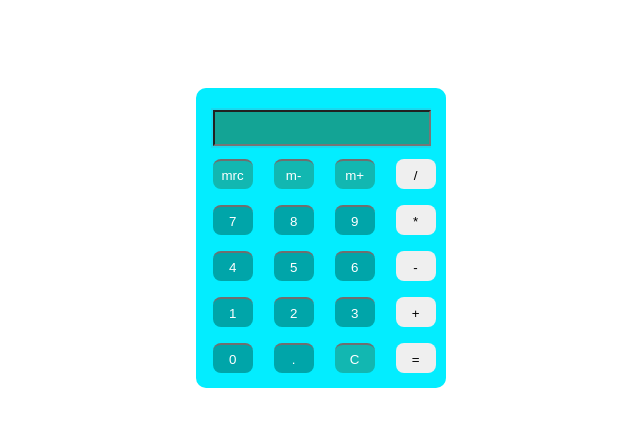
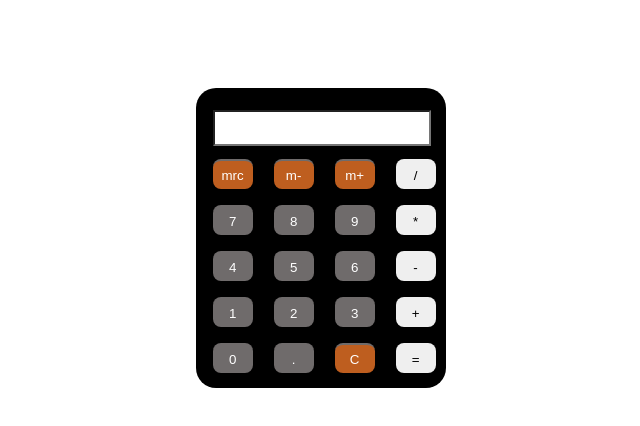
Before and after one commit to Stuff44/Calculator, a plain HTML site: page index.html in a window 1280 px wide. Shown: the whole page, without its empty margins (318-958 px from the left). Drawn offline with Linux system fonts and the light colour scheme.

Commit message:
Changed color for sure

```diff
--- a/calculator.css
+++ b/calculator.css
@@ -3,10 +3,10 @@
 
 /* Calculator Box */
 .box {
-	background-color: #03EDFF;
+	background-color: #000000;
 	height: 300px;
 	width: 250px;
-	border-radius: 10px;
+	border-radius: 20px;
 	position: relative;
 	top: 80px;
 	left: 40%;
@@ -14,7 +14,7 @@
 
 /* Display */
 .display {
-	background-color: #18D9EF;
+	background-color: #000000;
 	width: 220px;
 	position: relative;
 	left: 15px;
@@ -28,7 +28,7 @@
 	height: 30px;
 	width: 210px;
 	color: black;
-	background-color: #13A495;
+	background-color: #FFFFFF;
 	font-size: 21px;
 	text-align: right;
 }
@@ -48,32 +48,32 @@
 }
 .button.function {
 	color: white;
-	background-color: #12B7B1;
+	background-color: #BE5E1F;
 	border-botttom: black 2px solid;
-	border-top: 2px #6f6f6f solid;
+	border-top: 2px #6f6b6b solid;
 }
 .button.operator {
 	color: white;
-	background-color: #4d5966;
+	background-color: #BE5E1F;
 	border-botttom: black 2px solid;
-	border-top: 2px #6f6f6f solid;
+	border-top: 2px #BE5E1F solid;
 }
 .button.number {
 	color: white;
-	background-color: #00A5A9;
+	background-color: #6f6b6b;
 	border-botttom: black 2px solid;
-	border-top: 2px #6f6f6f solid;
+	border-top: 2px #6f6b6b solid;
 }
 /* Simulate Button Press */
 .function:active {
 	border-top: black 2px solid;
-	border-bottom: 2px #43D6D9  solid;
+	border-bottom: 2px #000000  solid;
 }
 .operator:active {
 	border-top: black 2px solid;
-	border-bottom: 2px #303030 solid;
+	border-bottom: 2px #000000 solid;
 }
 .number:active {
 	border-top: black 2px solid;
-	border-bottom: 2px #6f6f6f solid;
+	border-bottom: 2px #000000 solid;
 }
```
